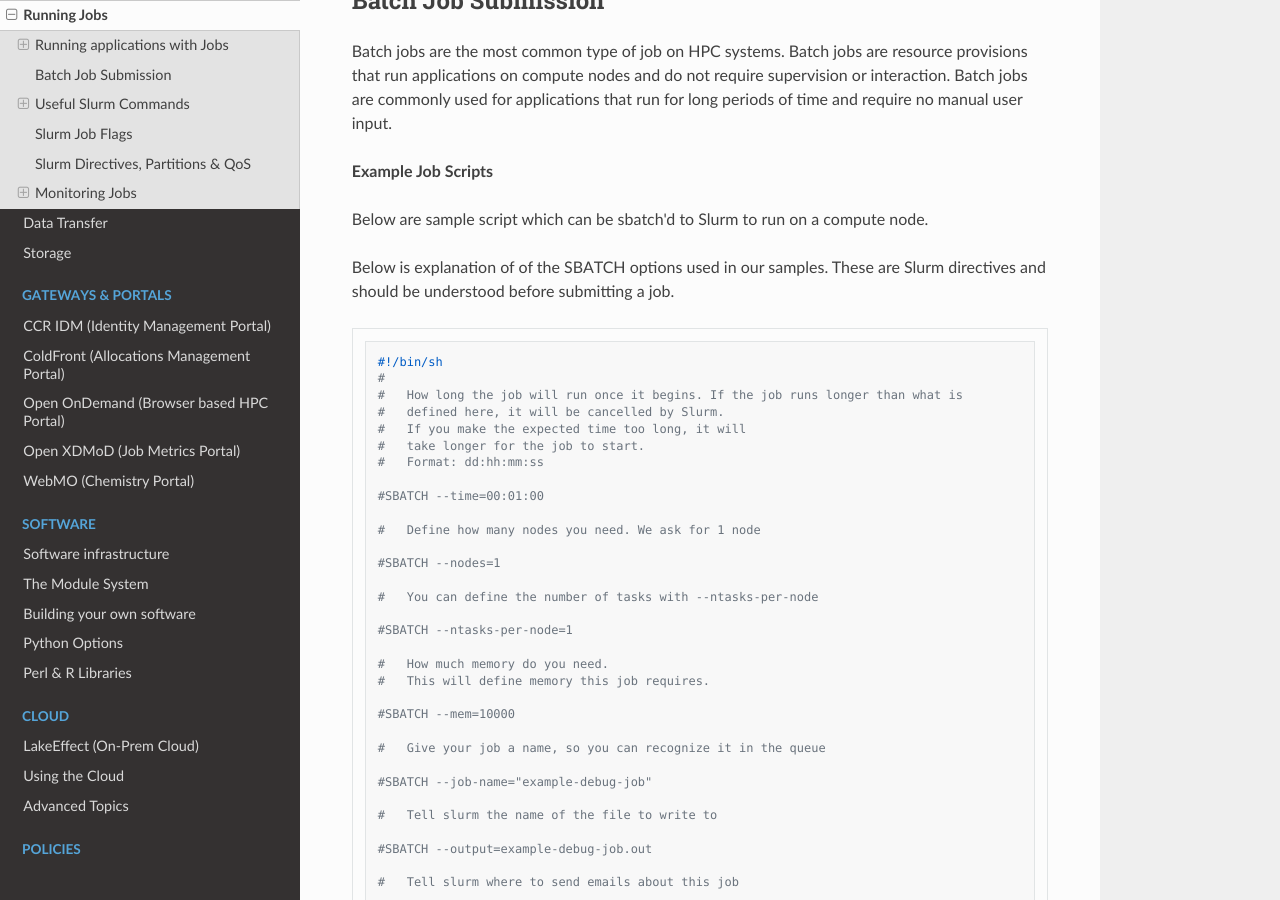
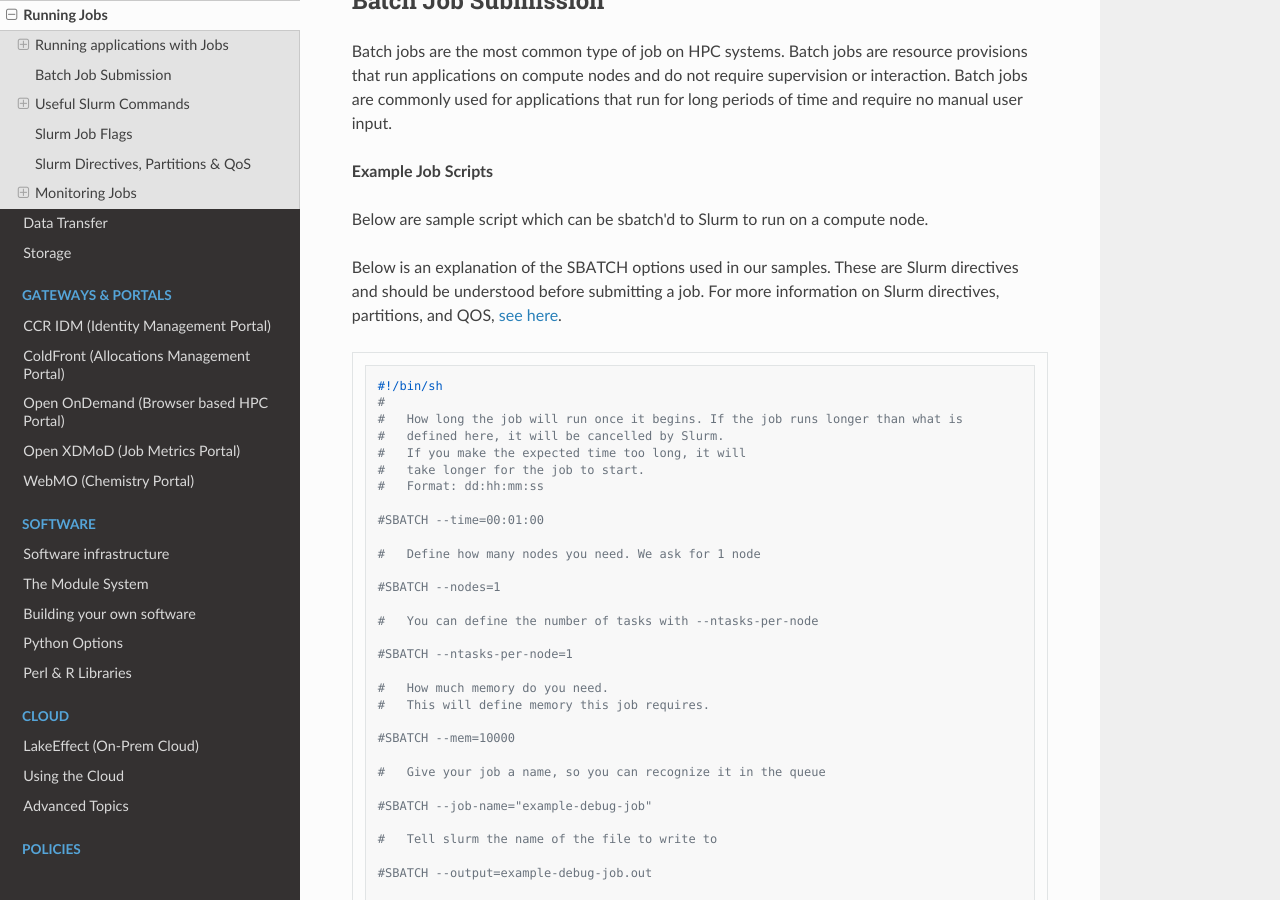
Before and after one commit to ubccr/ccrdocs, an MkDocs documentation site: the page built from pages/hpc/jobs.md, in a window 1280 px wide and 900 px high, scrolled down 1024 px. Built offline with MkDocs 1.6.1, drawn with Linux system fonts in a browser that asks for light colours; nearby versions of some CDN libraries.

Commit message:
Update pages/hpc/jobs.md
Grammar are not as easy at they look.

Co-authored-by: Dori Sajdak <djm29@buffalo.edu>

````diff
--- a/pages/hpc/jobs.md
+++ b/pages/hpc/jobs.md
@@ -32,7 +32,7 @@ Batch jobs are the most common type of job on HPC systems. Batch jobs are resour
 
 Below are sample script which can be sbatch'd to Slurm to run on a compute node.
 
-Below is explanation of of the SBATCH options used in our samples. These are Slurm directives and should be understood before submitting a job.
+Below is an explanation of the SBATCH options used in our samples. These are Slurm directives and should be understood before submitting a job.  For more information on Slurm directives, partitions, and QOS, [see here](#slurm-directives-partitions-qos).
 
 ```
 #!/bin/sh
````
